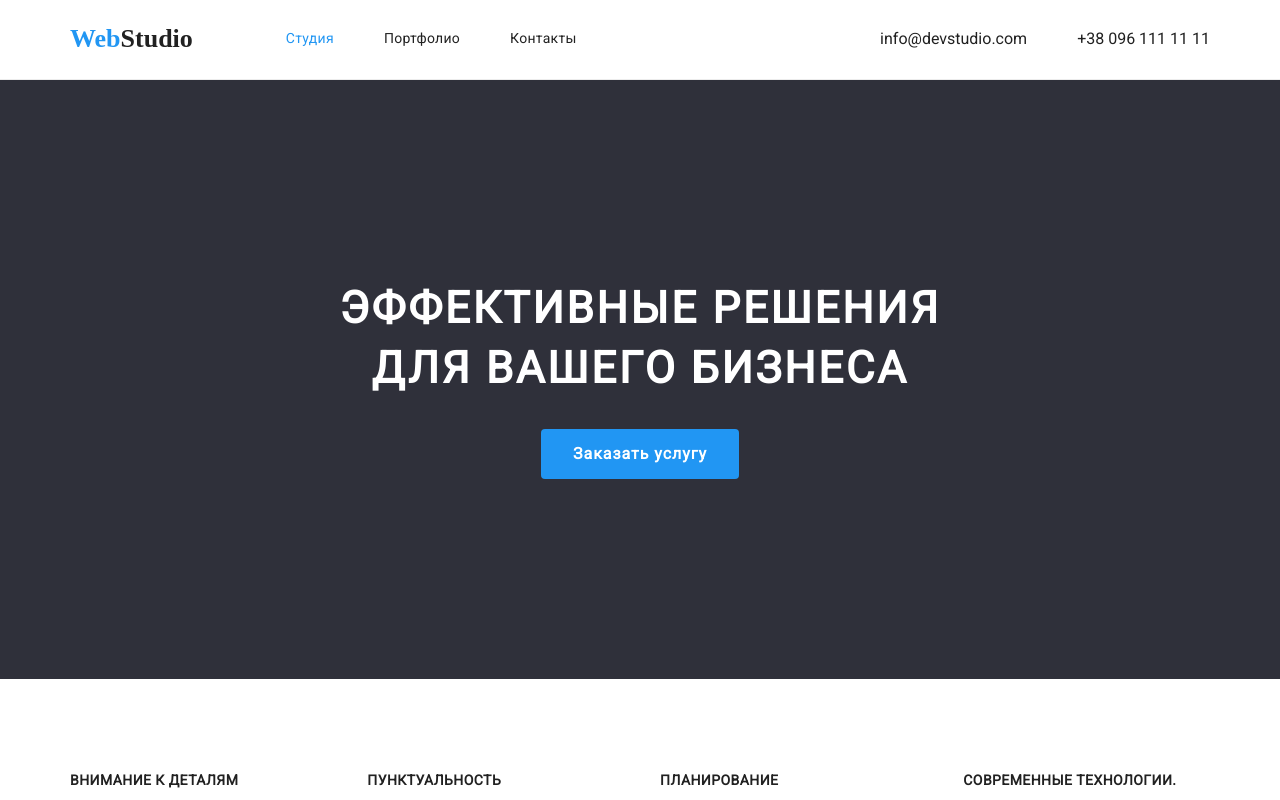
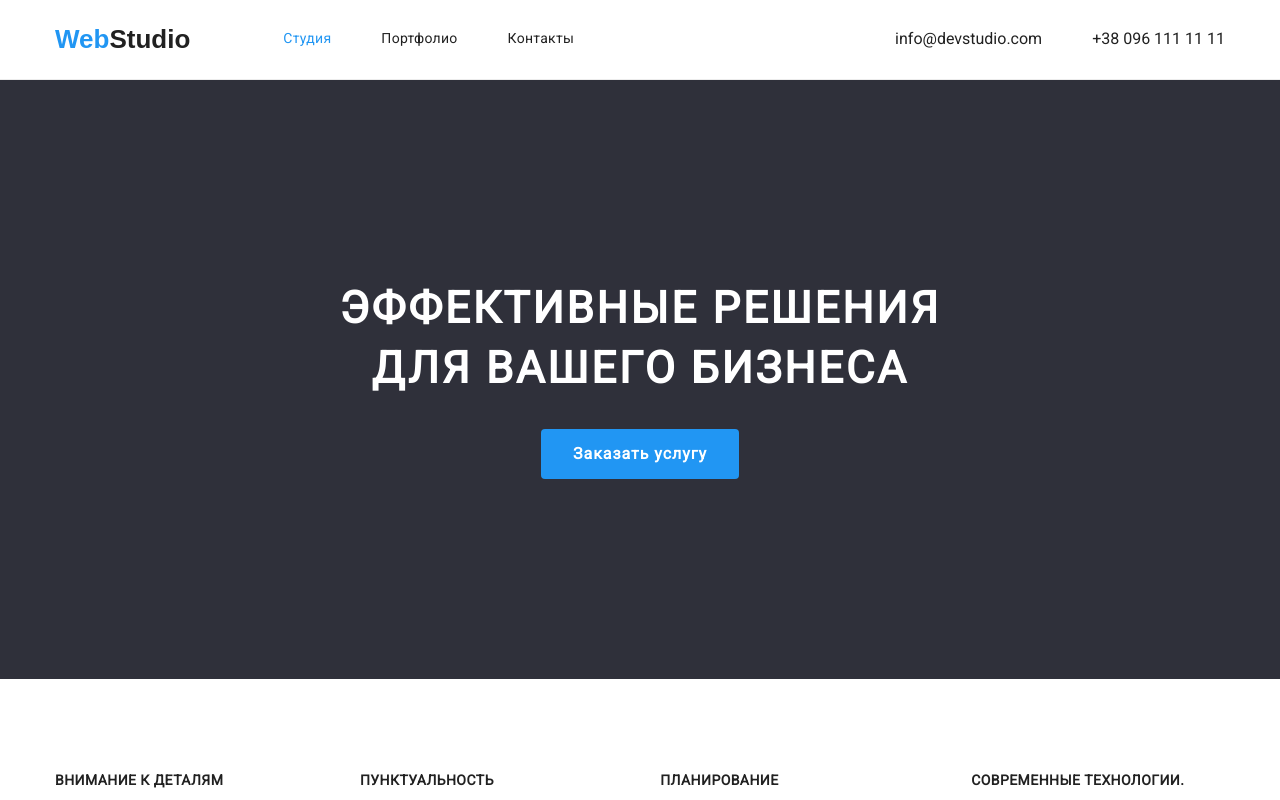
Before and after one commit to Natalja21/goit-markup-hw-03, a plain HTML site: page index.html in a window 1280 px wide. Shown: the top 800 px of the page. Drawn offline with nearby package versions, Linux system fonts and the light colour scheme.

Commit message:
Исправила ошибки

```diff
--- a/css/styles.css
+++ b/css/styles.css
@@ -11,7 +11,7 @@ body {
   color: #212121;
 }
 .container {
-  width: 1170px;
+  width: 1200px;
   padding-left: 15px;
   padding-right: 15px;
   margin: 0 auto;
@@ -83,7 +83,7 @@ img {
 
 .logo,
 .footer-logo {
-  font-family: Raleway;
+  font-family: "Raleway", sans-serif;
   font-weight: 700;
   font-size: 26px;
   line-height: 1.19;
@@ -336,8 +336,7 @@ img {
 .projects-list {
   display: flex;
   flex-wrap: wrap;
-  margin-right: -30px;
-  margin-bottom: -30px;
+
 }
 .img-projects {
   display: block;
```
